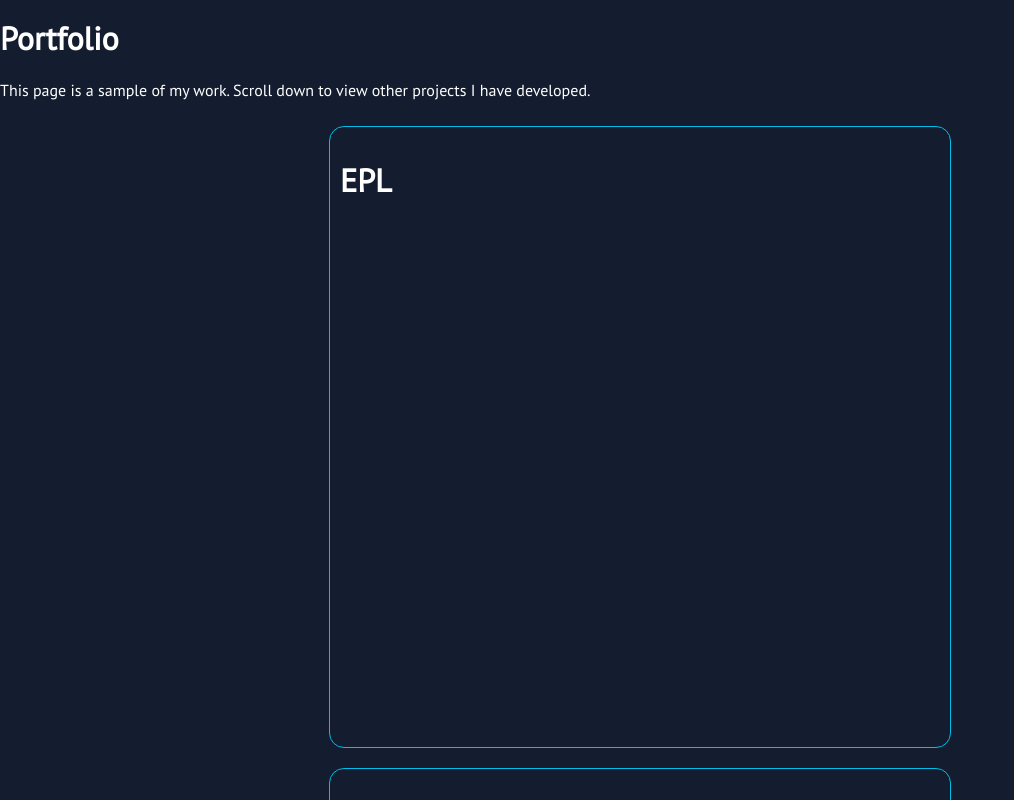
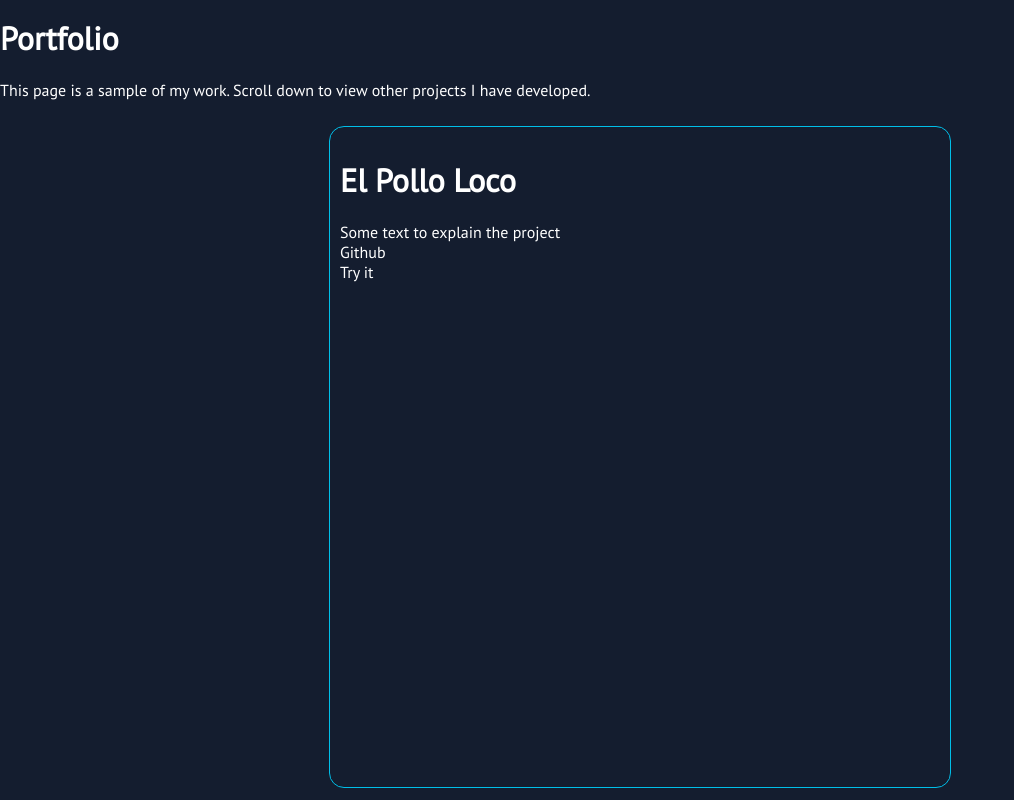
Before and after one commit to KayBeckmann/portfolio, an Angular app: page / in a window 1280 px wide. Shown: the part 2020-2820 px from the top of the page, without its empty margins (0-1014 px from the left). Built offline with nearby package versions, Linux system fonts and the light colour scheme.

Commit message:
project cards

```diff
--- a/src/app/projectcard/projectcard.component.html
+++ b/src/app/projectcard/projectcard.component.html
@@ -1,3 +1,6 @@
 <div class="card">
   <h1>{{ item.title }}</h1>
+  <div class="description">{{ item.description }}</div>
+  <a href="{{ item.github }}">Github</a>
+  <a href="{{ item.live }}">Try it</a>
 </div>
--- a/src/app/projectcard/projectcard.component.scss
+++ b/src/app/projectcard/projectcard.component.scss
@@ -1,8 +1,31 @@
 .card {
   width: 600px;
-  height: 600px;
+  height: 80dvh;
   margin: 10px;
   padding: 10px;
   border: 1px solid #00bee8;
   border-radius: 15px;
+
+  display: flex;
+  flex-direction: column;
+
+  .description {
+  }
+
+  a {
+    text-decoration: none;
+    color: white;
+  }
 }
+
+@media (max-width: 700px) {
+  .card {
+    width: 400px;
+  }
+}
+
+@media (max-width: 450px) {
+  .card {
+    width: 280px;
+  }
+}
--- a/src/app/projects/projects.component.ts
+++ b/src/app/projects/projects.component.ts
@@ -7,7 +7,12 @@
 })
 export class ProjectsComponent {
   list = [
-    { title: "EPL" },
+    {
+      title: "El Pollo Loco",
+      description: "Some text to explain the project",
+      github: "https://#",
+      live: "https://#"
+    },
     { title: "Join" },
     { title: "CRM" },
     { title: "Ring of fire" }
```
